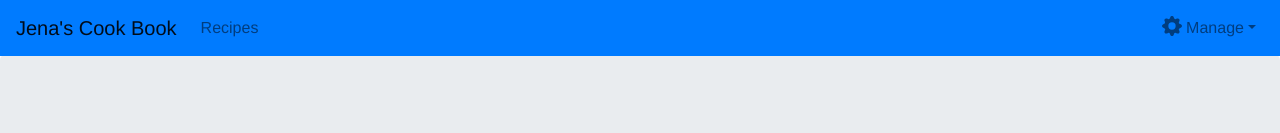
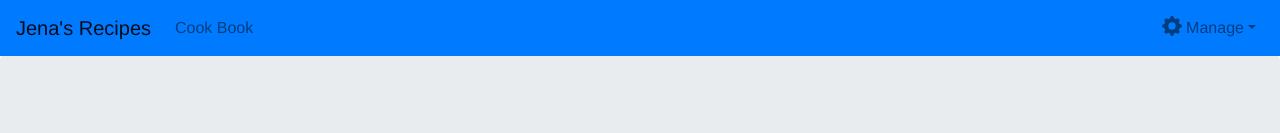
Before and after one commit to SirSkaro/Cook-Book-Client, a Vue app: page /#/ in a window 1280 px wide. Shown: the top 133 px of the page. Built offline with nearby package versions, Linux system fonts and the light colour scheme; no server answers; what vue-debounce would draw is missing.

Commit message:
Added warning banners to CookBook page. Changed headers on pages

```diff
--- a/src/App.vue
+++ b/src/App.vue
@@ -1,9 +1,9 @@
 <template>
   <div id="app">
     <b-navbar fixed="top" variant="primary">
-      <b-navbar-brand href="#/">Jena's Cook Book</b-navbar-brand>
+      <b-navbar-brand href="#/">Jena's Recipes</b-navbar-brand>
       <b-navbar-nav>
-        <b-nav-item href="#/cookbook">Recipes</b-nav-item>
+        <b-nav-item href="#/cookbook">Cook Book</b-nav-item>
       </b-navbar-nav>
       <b-navbar-nav class="ml-auto">
         <b-nav-item-dropdown right>
--- a/src/services/RecipesService.js
+++ b/src/services/RecipesService.js
@@ -23,7 +23,9 @@ export default {
             query.push('tags.label=' + tagList)
         }
         if(searchParams.ingredients.length) {
-            let ingredientList = searchParams.ingredients.join(',')
+            let ingredientList = searchParams.ingredients
+                .filter(ingredient => ingredient != null)
+                .join(',')
             query.push('ingredients.label=' + ingredientList)
         }
         if(searchParams.serveCount) {
--- a/src/views/CookBook.vue
+++ b/src/views/CookBook.vue
@@ -1,7 +1,7 @@
 <template>
   <b-container>
-    <h1>Recipes</h1>
-    <LoadingScreen :show="hasPendingCall">
+    <h1>Cook Book</h1>
+    <LoadingScreen :show="hasPendingCall" ref="loadingScreen">
       <b-row class="mt-3">
         <b-col md="3" offset-md="9">
           <b-button size="lg" variant="primary" @click="openNewRecipeForm()"><b-icon-plus-square/> Add Recipe</b-button>
@@ -97,7 +97,7 @@ export default {
             this.pageConfig.currentPage = recipePage.page.number + 1
             this.pageConfig.itemsPerPage = recipePage.page.size
             this.pageConfig.totalItems = recipePage.page.totalElements
-        })
+        }).catch(() => this.showErrorBanner('Unable to load recipes'))
     },
     clearSearch() {
       this.searchCriteria.tags = []
@@ -109,12 +109,16 @@ export default {
     togglePendingCall() {
       this.hasPendingCall = !this.hasPendingCall;
     },
+    showErrorBanner(message) {
+      this.$refs.loadingScreen.showError(message)
+    },
     openNewRecipeForm() {
       this.$bvModal.show(NewRecipeForm.modalId);
     },
     createRecipe(recipe) {
       this.togglePendingCall()
       return RecipesService.save(recipe)
+        .catch(() => this.showErrorBanner('Unable to create new recipe'))
         .then(this.goToNewRecipe)
         .catch(this.togglePendingCall)
     },
```
